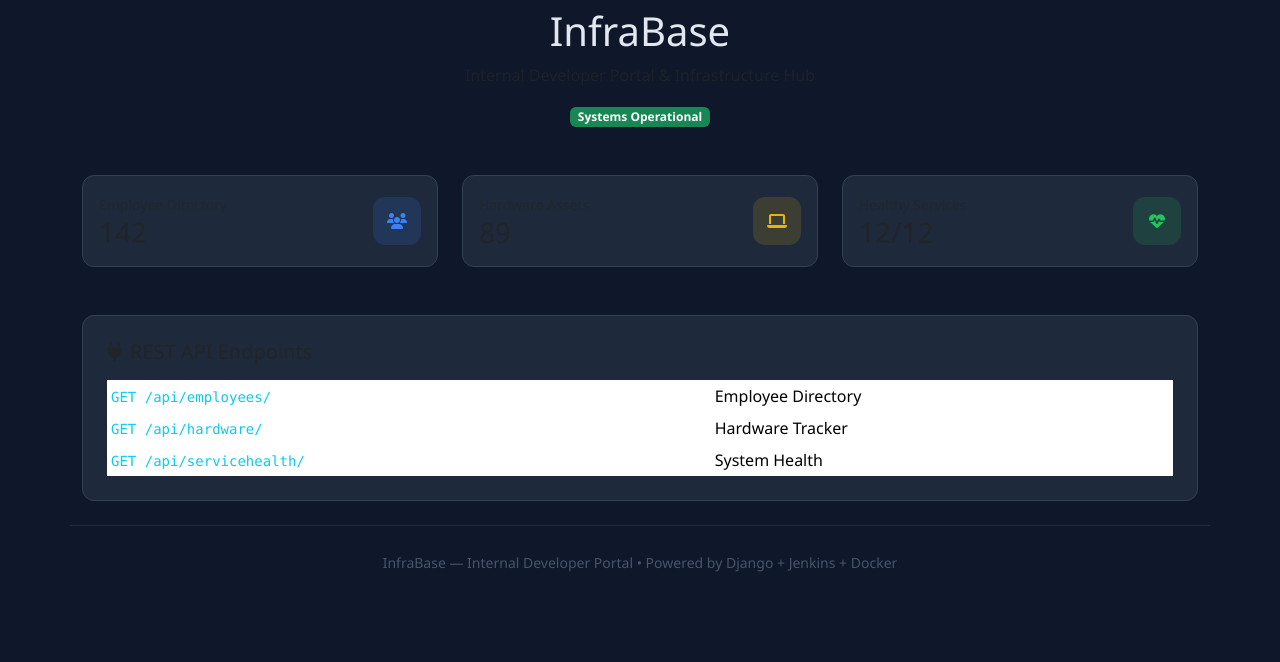
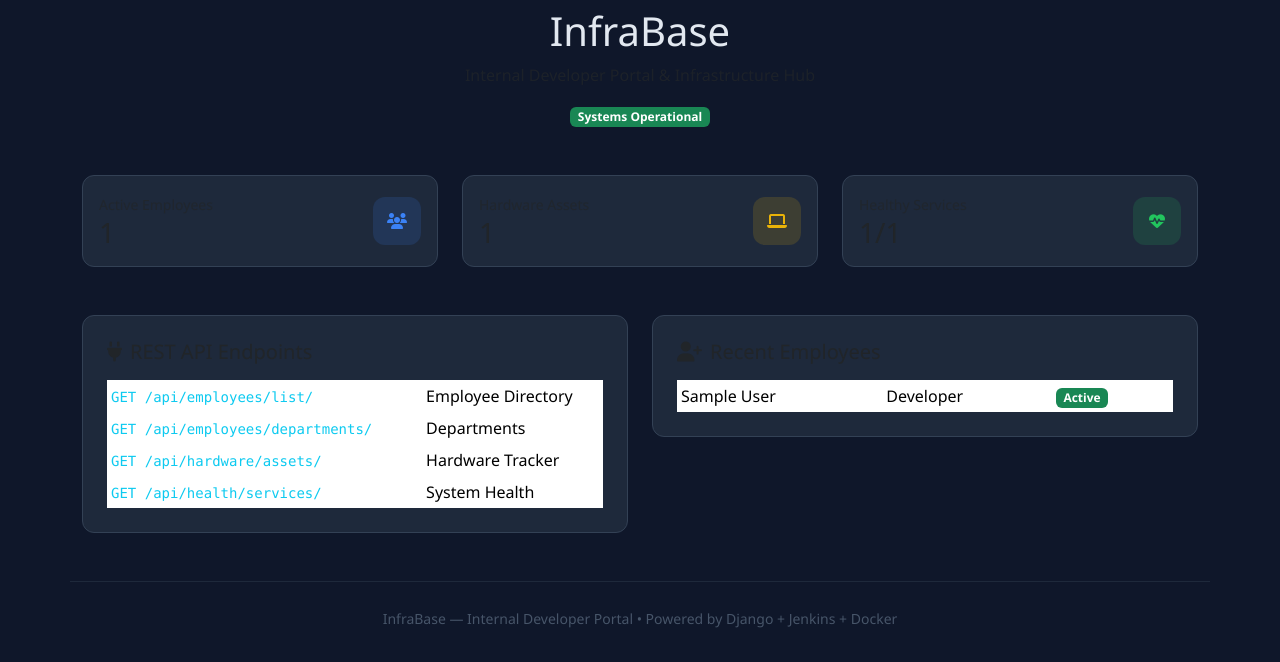
Before and after one commit to ShinobiOwl/infrabase, a Django app: page / in a window 1280 px wide. Shown: the part 138-800 px from the top of the page. Run offline with Django 4.2, Linux system fonts and the light colour scheme; tables that the repository leaves empty hold one stand-in row (values such as "Sample post").

Commit message:
Add health app, dashboard with real data, updated Dockerfile/docker-compose/Jenkinsfile

```diff
--- /dev/null
+++ b/health/models.py
@@ -0,0 +1,24 @@
+from django.db import models
+
+class ServiceHealth(models.Model):
+    STATUS_CHOICES = (
+        ('Healthy', 'Healthy'),
+        ('Degraded', 'Degraded'),
+        ('Down', 'Down'),
+        ('Maintenance', 'Maintenance'),
+    )
+
+    service_name = models.CharField(max_length=100, unique=True)
+    url = models.URLField()
+    status = models.CharField(max_length=20, choices=STATUS_CHOICES, default='Healthy')
+    response_time_ms = models.PositiveIntegerField(default=0, help_text="Response time in ms")
+    uptime_percentage = models.FloatField(default=100.0)
+    last_checked = models.DateTimeField(auto_now=True)
+    created_at = models.DateTimeField(auto_now_add=True)
+
+    class Meta:
+        ordering = ['service_name']
+        verbose_name_plural = 'Services Health'
+
+    def __str__(self):
+        return f"{self.service_name} - {self.status}"
--- /dev/null
+++ b/health/urls.py
@@ -0,0 +1,10 @@
+from django.urls import path, include
+from rest_framework.routers import DefaultRouter
+from .views import ServiceHealthViewSet
+
+router = DefaultRouter()
+router.register(r'services', ServiceHealthViewSet)
+
+urlpatterns = [
+    path('', include(router.urls)),
+]
--- a/infrabase_project/settings.py
+++ b/infrabase_project/settings.py
@@ -17,6 +17,7 @@ INSTALLED_APPS = [
     'django_filters',
     'employees',
     'hardware',
+    'health',
 ]
 
 MIDDLEWARE = [
--- a/infrabase_project/urls.py
+++ b/infrabase_project/urls.py
@@ -1,10 +1,26 @@
 from django.contrib import admin
 from django.urls import path, include
-from django.views.generic import TemplateView
+from django.shortcuts import render
+from employees.models import Employee, Department
+from hardware.models import HardwareAsset
+from health.models import ServiceHealth
+
+def dashboard(request):
+    context = {
+        'employee_count': Employee.objects.filter(status='active').count(),
+        'department_count': Department.objects.count(),
+        'hardware_count': HardwareAsset.objects.count(),
+        'assigned_hardware': HardwareAsset.objects.filter(status='assigned').count(),
+        'services': ServiceHealth.objects.all(),
+        'healthy_count': ServiceHealth.objects.filter(status='Healthy').count(),
+        'recent_employees': Employee.objects.order_by('-date_joined')[:5],
+    }
+    return render(request, 'dashboard.html', context)
 
 urlpatterns = [
     path('admin/', admin.site.urls),
-    path('', TemplateView.as_view(template_name='dashboard.html'), name='dashboard'),
+    path('', dashboard, name='dashboard'),
     path('api/employees/', include('employees.urls')),
     path('api/hardware/', include('hardware.urls')),
+    path('api/health/', include('health.urls')),
 ]
--- a/templates/dashboard.html
+++ b/templates/dashboard.html
@@ -13,8 +13,8 @@
         <div class="card p-3">
             <div class="d-flex justify-content-between align-items-center">
                 <div>
-                    <small class="text-muted">Employee Directory</small>
-                    <h3 class="mb-0">142</h3>
+                    <small class="text-muted">Active Employees</small>
+                    <h3 class="mb-0">{{ employee_count }}</h3>
                 </div>
                 <div class="stat-icon" style="background:rgba(59,130,246,0.15);color:#3b82f6;">
                     <i class="fas fa-users"></i>
@@ -27,7 +27,7 @@
             <div class="d-flex justify-content-between align-items-center">
                 <div>
                     <small class="text-muted">Hardware Assets</small>
-                    <h3 class="mb-0">89</h3>
+                    <h3 class="mb-0">{{ hardware_count }}</h3>
                 </div>
                 <div class="stat-icon" style="background:rgba(234,179,8,0.15);color:#eab308;">
                     <i class="fas fa-laptop"></i>
@@ -40,7 +40,7 @@
             <div class="d-flex justify-content-between align-items-center">
                 <div>
                     <small class="text-muted">Healthy Services</small>
-                    <h3 class="mb-0">12/12</h3>
+                    <h3 class="mb-0">{{ healthy_count }}/{{ services|length }}</h3>
                 </div>
                 <div class="stat-icon" style="background:rgba(34,197,94,0.15);color:#22c55e;">
                     <i class="fas fa-heartbeat"></i>
@@ -50,12 +50,33 @@
     </div>
 </div>
 
-<div class="card p-4">
-    <h5 class="mb-3"><i class="fas fa-plug me-2"></i>REST API Endpoints</h5>
-    <table class="table table-sm table-borderless mb-0" style="color: #e2e8f0;">
-        <tr><td><code class="text-info">GET /api/employees/</code></td><td>Employee Directory</td></tr>
-        <tr><td><code class="text-info">GET /api/hardware/</code></td><td>Hardware Tracker</td></tr>
-        <tr><td><code class="text-info">GET /api/servicehealth/</code></td><td>System Health</td></tr>
-    </table>
+<div class="row g-4 mb-5">
+    <div class="col-md-6">
+        <div class="card p-4">
+            <h5 class="mb-3"><i class="fas fa-plug me-2"></i>REST API Endpoints</h5>
+            <table class="table table-sm table-borderless mb-0" style="color: #e2e8f0;">
+                <tr><td><code class="text-info">GET /api/employees/list/</code></td><td>Employee Directory</td></tr>
+                <tr><td><code class="text-info">GET /api/employees/departments/</code></td><td>Departments</td></tr>
+                <tr><td><code class="text-info">GET /api/hardware/assets/</code></td><td>Hardware Tracker</td></tr>
+                <tr><td><code class="text-info">GET /api/health/services/</code></td><td>System Health</td></tr>
+            </table>
+        </div>
+    </div>
+    <div class="col-md-6">
+        <div class="card p-4">
+            <h5 class="mb-3"><i class="fas fa-user-plus me-2"></i>Recent Employees</h5>
+            <table class="table table-sm table-borderless mb-0" style="color: #e2e8f0;">
+                {% for emp in recent_employees %}
+                <tr>
+                    <td>{{ emp.first_name }} {{ emp.last_name }}</td>
+                    <td>{{ emp.get_role_display }}</td>
+                    <td><span class="badge bg-{% if emp.status == 'active' %}success{% elif emp.status == 'remote' %}info{% else %}warning{% endif %}">{{ emp.get_status_display }}</span></td>
+                </tr>
+                {% empty %}
+                <tr><td class="text-muted">No employees yet</td></tr>
+                {% endfor %}
+            </table>
+        </div>
+    </div>
 </div>
 {% endblock %}
```
Also changed, not shown: docker-compose.yml (+6 -6 lines), health/admin.py (added, +7 -0 lines), health/serializers.py (added, +7 -0 lines), health/views.py (added, +11 -0 lines), health/__init__.py (added), 2 other files.
